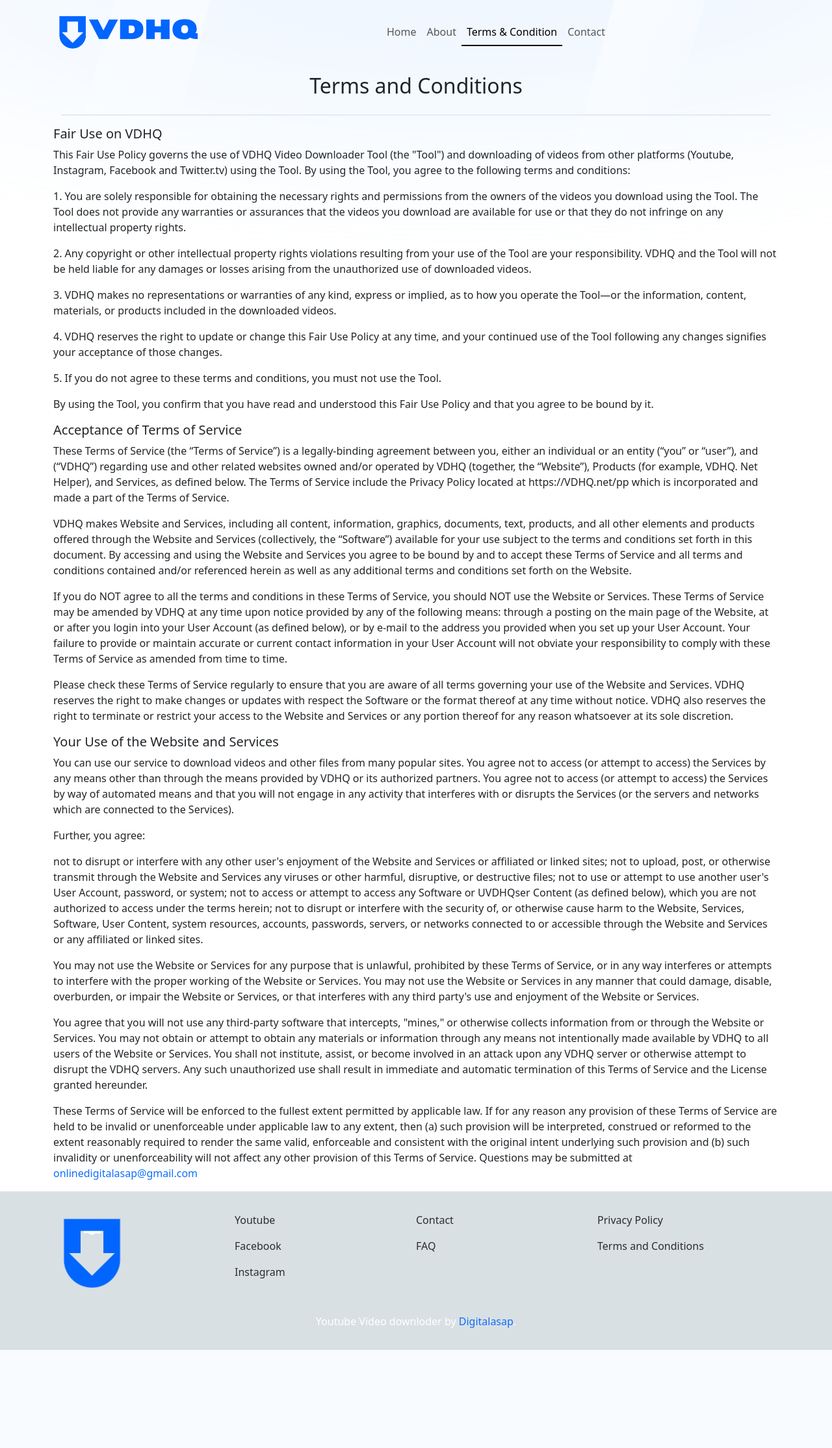
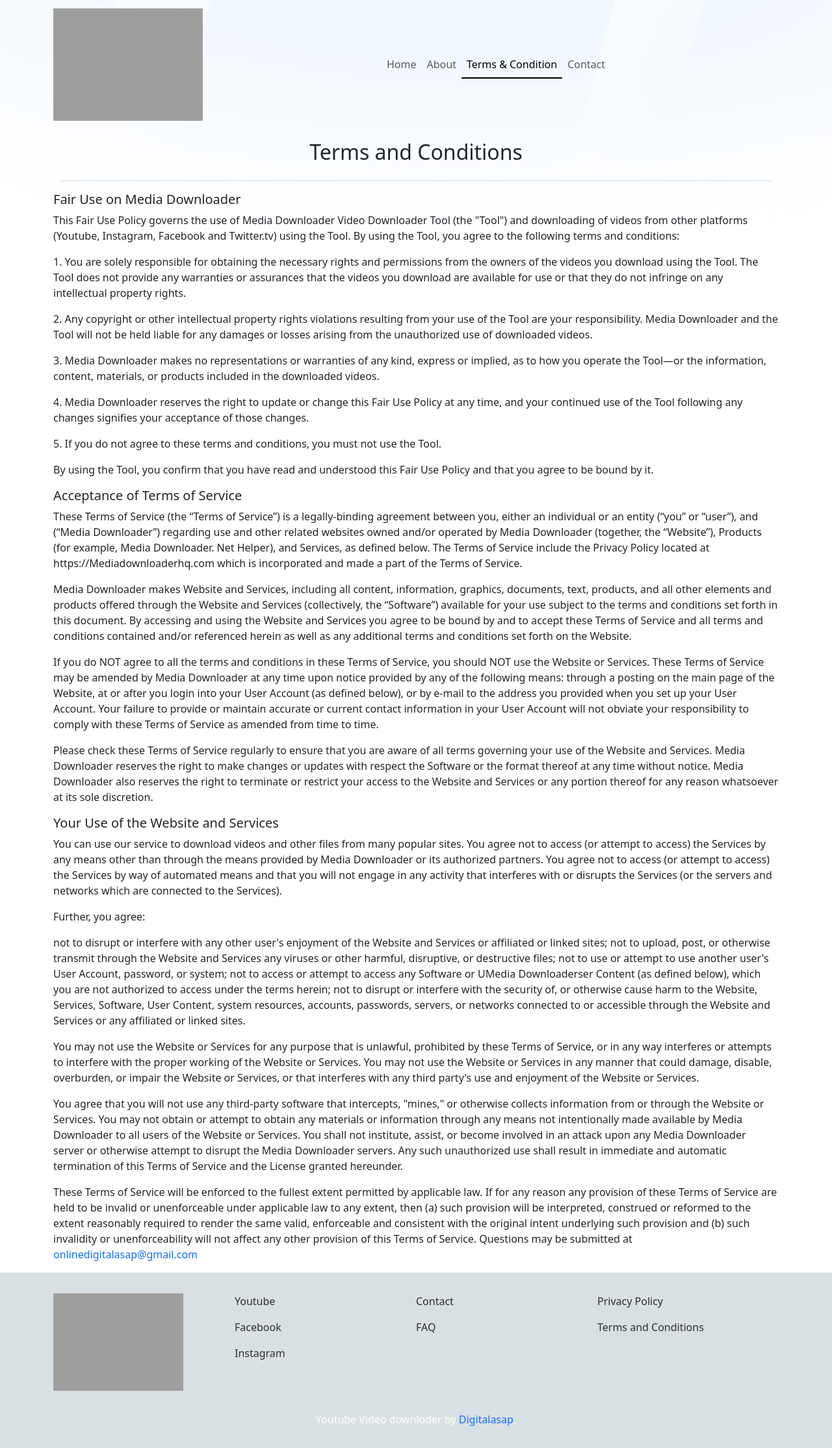
Before and after one commit to vikash7994/videos, a Flask app: page /terms_and_conditions in a window 1280 px wide. Shown: the whole page at 65% size. Before the commit the page ends 2078 px from the top, so only its background shows below. Run offline with Flask 3, Linux system fonts and the light colour scheme; some libraries are stand-ins or nearby versions; grey boxes are pictures that could not be loaded.

Commit message:
Add files via upload

```diff
--- a/templates/terms_and_conditions.html
+++ b/templates/terms_and_conditions.html
@@ -1,17 +1,19 @@
 <!doctype html>
 <html lang="en" class="h-100" data-bs-theme="auto">
   <head><script src="/docs/5.3/assets/js/color-modes.js"></script>
-
     <meta charset="utf-8">
     <meta name="viewport" content="width=device-width, initial-scale=1">
-    <meta name="description" content="Download facebook video for free using Facebook Video downloder">
+    <meta name="description" content="This Fair Use Policy governs the use of Media Video Downloader Tool and downloading of videos from other platforms (Youtube, Instagram, Facebook and Twitter.tv) using the Tool. By using the Tool, you agree to the following terms and conditions..">
+    <meta name="keywords" content="media downloader, MDHQ, Instagram video downloader, video downloader, download videos, YouTube downloader, Facebook downloader">
+    <meta name="robots" content="index, follow">
+    <meta name="author" content="Digitalasap">
     <title>About us</title>
     <link rel="stylesheet" href="https://cdn.jsdelivr.net/npm/bootstrap@5.3.0/dist/css/bootstrap.min.css">
     <link rel="stylesheet" href="/static/css/style.css">
     <!-- JavaScript (including necessary Bootstrap plugins) -->
     <script src="https://cdn.jsdelivr.net/npm/bootstrap@5.3.0/dist/js/bootstrap.bundle.min.js"></script>
     <script src="/static/js/app.js"></script>
-    <link rel="icon" type="image/png" href="../static/Images/VDHQ-logo-removebg-preview.png">
+    <link rel="icon" type="image/png" href="../static/Images/Media-Downloader-logo.png">
       </head>
 
       <body>
@@ -19,7 +21,7 @@
           <div class="container">
             <a class="navbar-brand" href="/">
               <!-- <h3>Video Downloader</h3> -->
-              <img src="../static/Images/VDHQ-name-removebg-preview.png" alt="VDHQ" class="logos">
+              <img src="../static/Images/Media-Downloader.png" alt="Media Downloader logo" class="logos">
             </a>
             <button class="navbar-toggler" type="button" data-bs-toggle="collapse" data-bs-target="#navbarNav" aria-controls="navbarNav" aria-expanded="true" aria-label="Toggle navigation">
               <span class="navbar-toggler-icon"></span>
@@ -53,34 +55,34 @@
       <div class="separator">
       </div>
     </div>
-    <h5 class="pt-3">Fair Use on VDHQ</h5>
-    <p>This Fair Use Policy governs the use of VDHQ Video Downloader Tool (the "Tool") and downloading of videos from other platforms (Youtube, Instagram, Facebook and Twitter.tv) using the Tool. By using the Tool, you agree to the following terms and conditions:
+    <h5 class="pt-3">Fair Use on Media Downloader</h5>
+    <p>This Fair Use Policy governs the use of Media Downloader Video Downloader Tool (the "Tool") and downloading of videos from other platforms (Youtube, Instagram, Facebook and Twitter.tv) using the Tool. By using the Tool, you agree to the following terms and conditions:
     </p>
     <p>1. You are solely responsible for obtaining the necessary rights and permissions from the owners of the videos you download using the Tool. The Tool does not provide any warranties or assurances that the videos you download are available for use or that they do not infringe on any intellectual property rights.
     </p>
-    <p>2. Any copyright or other intellectual property rights violations resulting from your use of the Tool are your responsibility. VDHQ and the Tool will not be held liable for any damages or losses arising from the unauthorized use of downloaded videos.</p>
-    <p>3. VDHQ makes no representations or warranties of any kind, express or implied, as to how you operate the Tool—or the information, content, materials, or products included in the downloaded videos.</p>
-<p>4. VDHQ reserves the right to update or change this Fair Use Policy at any time, and your continued use of the Tool following any changes signifies your acceptance of those changes.</p>
+    <p>2. Any copyright or other intellectual property rights violations resulting from your use of the Tool are your responsibility. Media Downloader and the Tool will not be held liable for any damages or losses arising from the unauthorized use of downloaded videos.</p>
+    <p>3. Media Downloader makes no representations or warranties of any kind, express or implied, as to how you operate the Tool—or the information, content, materials, or products included in the downloaded videos.</p>
+<p>4. Media Downloader reserves the right to update or change this Fair Use Policy at any time, and your continued use of the Tool following any changes signifies your acceptance of those changes.</p>
 <p>5. If you do not agree to these terms and conditions, you must not use the Tool.</p>
 <p>By using the Tool, you confirm that you have read and understood this Fair Use Policy and that you agree to be bound by it.</p>
 
 <h5>Acceptance of Terms of Service</h5>
-    <p>These Terms of Service (the “Terms of Service”) is a legally-binding agreement between you, either an individual or an entity (“you” or “user”), and (“VDHQ”) regarding use and other related websites owned and/or operated by VDHQ (together, the “Website”), Products (for example, VDHQ. Net Helper), and Services, as defined below. The Terms of Service include the Privacy Policy located at https://VDHQ.net/pp which is incorporated and made a part of the Terms of Service.</p>
-<p>VDHQ makes Website and Services, including all content, information, graphics, documents, text, products, and all other elements and products offered through the Website and Services (collectively, the “Software”) available for your use subject to the terms and conditions set forth in this document. By accessing and using the Website and Services you agree to be bound by and to accept these Terms of Service and all terms and conditions contained and/or referenced herein as well as any additional terms and conditions set forth on the Website.</p>
-<p>If you do NOT agree to all the terms and conditions in these Terms of Service, you should NOT use the Website or Services. These Terms of Service may be amended by VDHQ at any time upon notice provided by any of the following means: through a posting on the main page of the Website, at or after you login into your User Account (as defined below), or by e-mail to the address you provided when you set up your User Account. Your failure to provide or maintain accurate or current contact information in your User Account will not obviate your responsibility to comply with these Terms of Service as amended from time to time.</p>
-<p>Please check these Terms of Service regularly to ensure that you are aware of all terms governing your use of the Website and Services. VDHQ reserves the right to make changes or updates with respect the Software or the format thereof at any time without notice. VDHQ also reserves the right to terminate or restrict your access to the Website and Services or any portion thereof for any reason whatsoever at its sole discretion.</p>
+    <p>These Terms of Service (the “Terms of Service”) is a legally-binding agreement between you, either an individual or an entity (“you” or “user”), and (“Media Downloader”) regarding use and other related websites owned and/or operated by Media Downloader (together, the “Website”), Products (for example, Media Downloader. Net Helper), and Services, as defined below. The Terms of Service include the Privacy Policy located at https://Mediadownloaderhq.com which is incorporated and made a part of the Terms of Service.</p>
+<p>Media Downloader makes Website and Services, including all content, information, graphics, documents, text, products, and all other elements and products offered through the Website and Services (collectively, the “Software”) available for your use subject to the terms and conditions set forth in this document. By accessing and using the Website and Services you agree to be bound by and to accept these Terms of Service and all terms and conditions contained and/or referenced herein as well as any additional terms and conditions set forth on the Website.</p>
+<p>If you do NOT agree to all the terms and conditions in these Terms of Service, you should NOT use the Website or Services. These Terms of Service may be amended by Media Downloader at any time upon notice provided by any of the following means: through a posting on the main page of the Website, at or after you login into your User Account (as defined below), or by e-mail to the address you provided when you set up your User Account. Your failure to provide or maintain accurate or current contact information in your User Account will not obviate your responsibility to comply with these Terms of Service as amended from time to time.</p>
+<p>Please check these Terms of Service regularly to ensure that you are aware of all terms governing your use of the Website and Services. Media Downloader reserves the right to make changes or updates with respect the Software or the format thereof at any time without notice. Media Downloader also reserves the right to terminate or restrict your access to the Website and Services or any portion thereof for any reason whatsoever at its sole discretion.</p>
 
 <h5>Your Use of the Website and Services</h5>
-<p>You can use our service to download videos and other files from many popular sites. You agree not to access (or attempt to access) the Services by any means other than through the means provided by VDHQ or its authorized partners. You agree not to access (or attempt to access) the Services by way of automated means and that you will not engage in any activity that interferes with or disrupts the Services (or the servers and networks which are connected to the Services).</p>
+<p>You can use our service to download videos and other files from many popular sites. You agree not to access (or attempt to access) the Services by any means other than through the means provided by Media Downloader or its authorized partners. You agree not to access (or attempt to access) the Services by way of automated means and that you will not engage in any activity that interferes with or disrupts the Services (or the servers and networks which are connected to the Services).</p>
 <p>Further, you agree:</p>
 <p>not to disrupt or interfere with any other user's enjoyment of the Website and Services or affiliated or linked sites;
   not to upload, post, or otherwise transmit through the Website and Services any viruses or other harmful, disruptive, or destructive files;
   not to use or attempt to use another user's User Account, password, or system;
-  not to access or attempt to access any Software or UVDHQser Content (as defined below), which you are not authorized to access under the terms herein;
+  not to access or attempt to access any Software or UMedia Downloaderser Content (as defined below), which you are not authorized to access under the terms herein;
   not to disrupt or interfere with the security of, or otherwise cause harm to the Website, Services, Software, User Content, system resources, accounts, passwords, servers, or networks connected to or accessible through the Website and Services or any affiliated or linked sites.
   </p>
   <p>You may not use the Website or Services for any purpose that is unlawful, prohibited by these Terms of Service, or in any way interferes or attempts to interfere with the proper working of the Website or Services. You may not use the Website or Services in any manner that could damage, disable, overburden, or impair the Website or Services, or that interferes with any third party's use and enjoyment of the Website or Services.</p>
-  <p>You agree that you will not use any third-party software that intercepts, "mines," or otherwise collects information from or through the Website or Services. You may not obtain or attempt to obtain any materials or information through any means not intentionally made available by VDHQ to all users of the Website or Services. You shall not institute, assist, or become involved in an attack upon any VDHQ server or otherwise attempt to disrupt the VDHQ servers. Any such unauthorized use shall result in immediate and automatic termination of this Terms of Service and the License granted hereunder.</p>
+  <p>You agree that you will not use any third-party software that intercepts, "mines," or otherwise collects information from or through the Website or Services. You may not obtain or attempt to obtain any materials or information through any means not intentionally made available by Media Downloader to all users of the Website or Services. You shall not institute, assist, or become involved in an attack upon any Media Downloader server or otherwise attempt to disrupt the Media Downloader servers. Any such unauthorized use shall result in immediate and automatic termination of this Terms of Service and the License granted hereunder.</p>
 
   <p>These Terms of Service will be enforced to the fullest extent permitted by applicable law. If for any reason any provision of these Terms of Service are held to be invalid or unenforceable under applicable law to any extent, then (a) such provision will be interpreted, construed or reformed to the extent reasonably required to render the same valid, enforceable and consistent with the original intent underlying such provision and (b) such invalidity or unenforceability will not affect any other provision of this Terms of Service. Questions may be submitted at <a href="mailto:onlinedigitalasap@gmail.com">onlinedigitalasap@gmail.com</a></p>
 </div>
@@ -88,12 +90,12 @@
   <footer class="px-3 pt-3 footer">
     <div class="container d-flex flex-lg-row flex-xl-row flex-sm-column flex-md-column py-3 text-secondary">
      <div class="col-lg-3 col-md-12">
-       <img src="../static/Images/VDHQ-logo-removebg-preview.png" alt="" width="120">
+       <img src="../static/Images/Media-Downloader.png" alt="Media Downloader logo" width="200">
      </div>
      <div class="col-lg-3 col-md-6">
        <p><a href="/yt">Youtube</a> </p>
-       <p><a href="/yt">Facebook</a> </p>
-       <p><a href="/yt">Instagram</a> </p>
+       <p><a href="/fb">Facebook</a> </p>
+       <p><a href="/">Instagram</a> </p>
 
      </div>
      <div class="col-lg-3 col-md-12">
```
Also changed, not shown: templates/about.html (+15 -12 lines), templates/contact.html (+9 -8 lines), templates/fb.html (+10 -9 lines), templates/index.html (+21 -36 lines), templates/insta.html (+9 -9 lines), templates/yt.html (+12 -31 lines).
